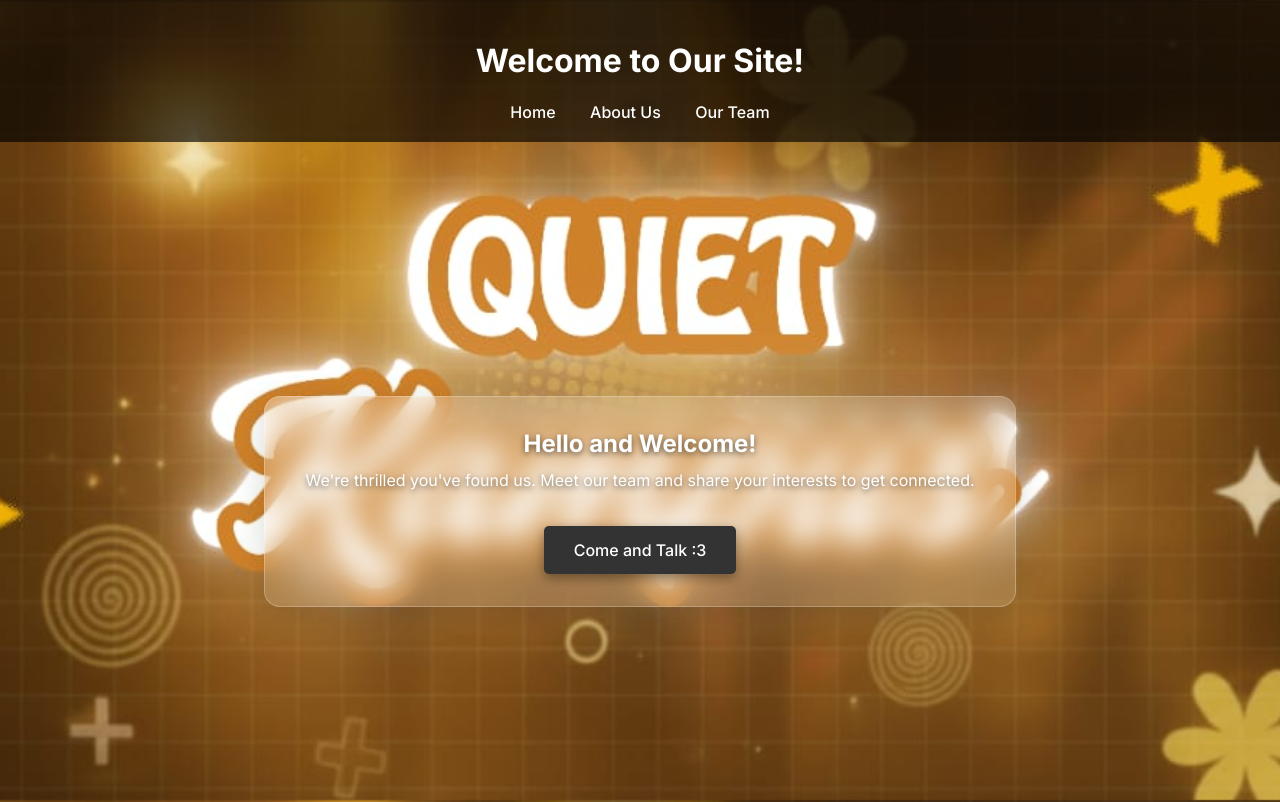
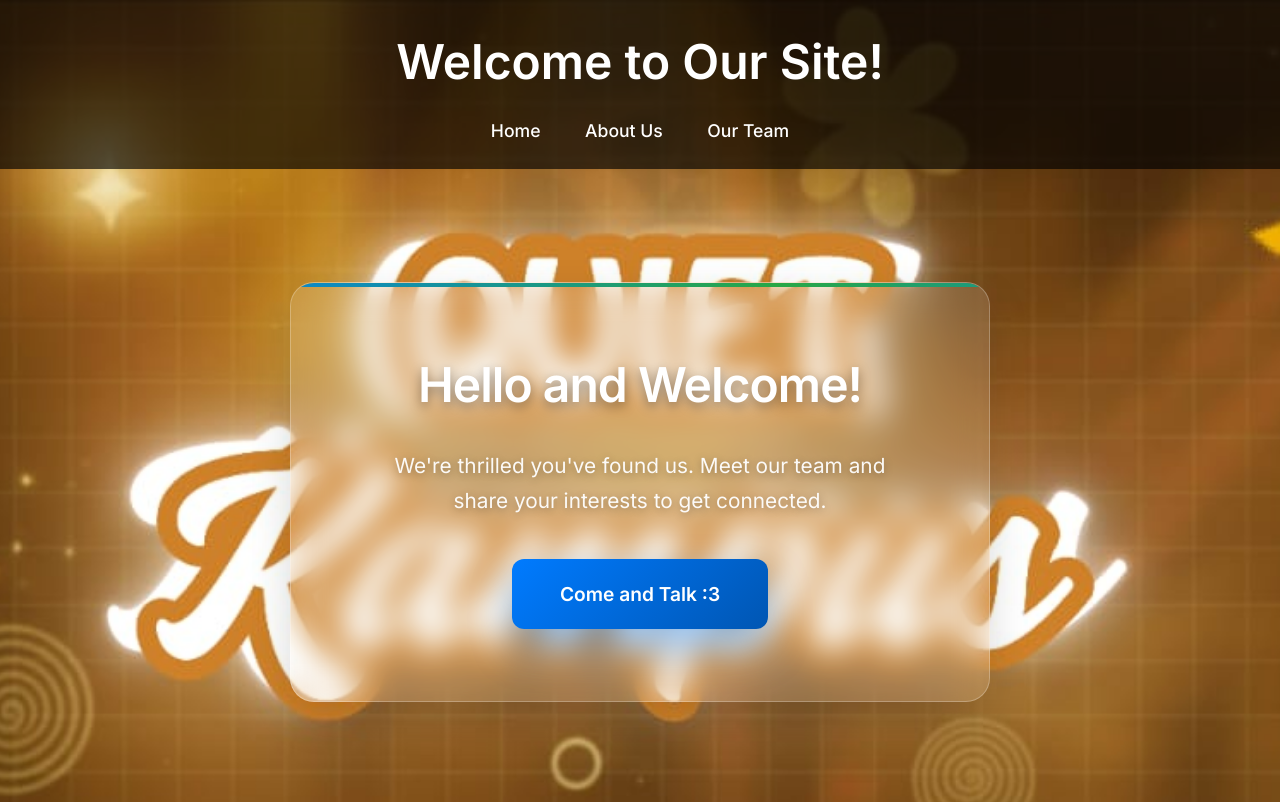
Before and after one commit to Wordheads/Quiettalksite, a plain HTML site: page index.html in a window 1280 px wide. Shown: the top 802 px of the page. Drawn offline with Linux system fonts and the light colour scheme.

Commit message:
Update index.html

```diff
--- a/index.html
+++ b/index.html
@@ -5,86 +5,200 @@
     <meta name="viewport" content="width=device-width, initial-scale=1.0">
     <title>Welcome to Our Site</title>
     <style>
-        /* Same font as team/about pages */
         @import url('https://fonts.googleapis.com/css2?family=Inter:wght@300;400;500;600;700&display=swap');
+
+        /* Background overlay consistent with team page */
+        body::before {
+            content: "";
+            position: fixed;
+            top: 0;
+            left: 0;
+            width: 100%;
+            height: 100%;
+            background-image: url('quietbg.png');
+            background-size: cover;
+            background-position: center;
+            background-repeat: no-repeat;
+            z-index: -1;
+        }
+
+        * {
+            box-sizing: border-box;
+        }
 
         body {
             font-family: 'Inter', -apple-system, BlinkMacSystemFont, 'Segoe UI', Roboto, sans-serif;
+            background-color: rgba(244, 244, 244, 0.9);
+            backdrop-filter: blur(2px);
             margin: 0;
             padding: 0;
-            background-image: url('quietbg.png');
-            background-size: cover;
-            background-position: center;
-            background-attachment: fixed;
-            min-height: 80vh;
-            color: #fff;
+            min-height: 100vh;
+            font-size: clamp(14px, 2.5vw, 16px);
+            line-height: 1.6;
+            color: #333;
         }
 
         header {
             background-color: rgba(0, 0, 0, 0.65);
             color: white;
-            padding: 20px;
+            padding: clamp(1rem, 4vw, 1.5rem);
             text-align: center;
+        }
+
+        header h1 {
+            margin: 0 0 clamp(0.5rem, 2vw, 1rem) 0;
+            font-size: clamp(1.8rem, 7vw, 3rem);
+            font-weight: 600;
+        }
+
+        nav {
+            margin-top: clamp(0.5rem, 2vw, 1rem);
         }
 
         nav a {
             color: white;
-            margin: 0 15px;
+            margin: 0 clamp(0.75rem, 2.5vw, 1.25rem);
             text-decoration: none;
             font-weight: 500;
+            font-size: clamp(0.95rem, 2.2vw, 1.1rem);
+            transition: opacity 0.3s ease;
         }
 
-        /* Center content vertically a bit lower */
+        nav a:hover {
+            opacity: 0.8;
+        }
+
         main {
-        max-width: 800px;
-        margin: 0 auto;
-        padding: 20px;              /* smaller padding so it fits */
-        text-align: center;
-        min-height: calc(100vh - 120px); /* adjust this value */
-        display: flex;
-        flex-direction: column;
-        justify-content: center;
-        align-items: center; }
+            max-width: 1200px;
+            margin: 0 auto;
+            padding: clamp(2rem, 6vw, 4rem);
+            min-height: calc(100vh - clamp(120px, 12vw, 200px));
+            display: flex;
+            flex-direction: column;
+            justify-content: center;
+            align-items: center;
+            text-align: center;
+        }
 
-        /* Transparent card behind welcome text */
         .welcome-card {
             background: rgba(255, 255, 255, 0.12);
             backdrop-filter: blur(16px);
             -webkit-backdrop-filter: blur(16px);
-            border-radius: 16px;
             border: 1px solid rgba(255, 255, 255, 0.25);
-            box-shadow: 0 8px 32px rgba(0, 0, 0, 0.15);
-            padding: 32px 40px;
-            text-align: center;
+            box-shadow: 0 clamp(8px, 2vw, 16px) clamp(20px, 5vw, 40px) rgba(0, 0, 0, 0.15);
+            border-radius: clamp(16px, 4vw, 24px);
+            padding: clamp(2.5rem, 8vw, 4rem) clamp(2.5rem, 8vw, 4rem);
+            max-width: clamp(400px, 80vw, 700px);
+            transition: all 0.4s ease;
+            position: relative;
+            overflow: hidden;
         }
 
-        .welcome-card h2,
+        .welcome-card::before {
+            content: '';
+            position: absolute;
+            top: 0;
+            left: 0;
+            right: 0;
+            height: 4px;
+            background: linear-gradient(90deg, #007bff, #28a745, #007bff);
+            background-size: 200% 100%;
+            animation: shimmer 3s infinite;
+        }
+
+        @keyframes shimmer {
+            0% { background-position: 200% 0; }
+            100% { background-position: -200% 0; }
+        }
+
+        .welcome-card:hover {
+            transform: translateY(-12px) scale(1.02);
+            box-shadow: 0 30px 60px rgba(0, 0, 0, 0.25);
+        }
+
+        .welcome-card h2 {
+            margin: 0 0 clamp(1rem, 3vw, 1.5rem) 0;
+            font-size: clamp(1.8rem, 6vw, 3rem);
+            font-weight: 600;
+            color: #fff;
+            text-shadow: 0 4px 12px rgba(0,0,0,0.4);
+            letter-spacing: -0.02em;
+        }
+
         .welcome-card p {
-            margin: 0 0 12px;
-            text-shadow: 0 2px 6px rgba(0,0,0,0.6);
+            margin: 0 0 clamp(1.5rem, 5vw, 2.5rem) 0;
+            font-size: clamp(1.1rem, 3vw, 1.3rem);
+            color: rgba(255, 255, 255, 0.95);
+            text-shadow: 0 2px 8px rgba(0,0,0,0.3);
+            line-height: 1.7;
+            max-width: 90%;
+            margin-left: auto;
+            margin-right: auto;
         }
 
         .talk-button {
-            background: #333;
+            background: linear-gradient(135deg, #007bff, #0056b3);
             color: white;
-            padding: 14px 30px;
+            padding: clamp(1rem, 3vw, 1.25rem) clamp(2rem, 6vw, 3rem);
             text-decoration: none;
-            border-radius: 5px;
+            border-radius: clamp(8px, 2vw, 12px);
             display: inline-block;
-            margin-top: 24px;
-            box-shadow: 0 4px 12px rgba(0,0,0,0.4);
-            font-weight: 500;
+            font-weight: 600;
+            font-size: clamp(1rem, 3vw, 1.2rem);
+            box-shadow: 0 clamp(10px, 3vw, 20px) clamp(20px, 5vw, 40px) rgba(0, 123, 255, 0.4);
+            transition: all 0.3s cubic-bezier(0.4, 0, 0.2, 1);
+            position: relative;
+            overflow: hidden;
+            border: none;
+            cursor: pointer;
+        }
+
+        .talk-button::before {
+            content: '';
+            position: absolute;
+            top: 0;
+            left: -100%;
+            width: 100%;
+            height: 100%;
+            background: linear-gradient(90deg, transparent, rgba(255,255,255,0.3), transparent);
+            transition: left 0.6s;
+        }
+
+        .talk-button:hover::before {
+            left: 100%;
         }
 
         .talk-button:hover {
-            background: #555;
+            transform: translateY(-4px) scale(1.05);
+            box-shadow: 0 25px 50px rgba(0, 123, 255, 0.5);
+            background: linear-gradient(135deg, #0056b3, #007bff);
+        }
+
+        .talk-button:active {
+            transform: translateY(-2px) scale(1.02);
         }
 
         footer {
-            background-color: rgba(0, 0, 0, 0.65);
-            color: white;
+            background-color: rgba(0, 0, 0, 0.1);
+            color: rgba(255, 255, 255, 0.8);
             text-align: center;
-            padding: 10px;
+            padding: clamp(1rem, 3vw, 1.5rem);
+            margin-top: clamp(2rem, 5vw, 4rem);
+            font-weight: 400;
+            font-size: clamp(0.85rem, 2vw, 0.95rem);
+            backdrop-filter: blur(8px);
+        }
+
+        /* Mobile optimizations */
+        @media (max-width: 480px) {
+            main {
+                padding: clamp(1.5rem, 8vw, 2.5rem);
+            }
+
+            .welcome-card {
+                padding: clamp(1.5rem, 10vw, 2.5rem) clamp(1.5rem, 8vw, 2.5rem);
+                margin: 0 clamp(1rem, 5vw, 2rem);
+            }
         }
     </style>
 </head>
```
